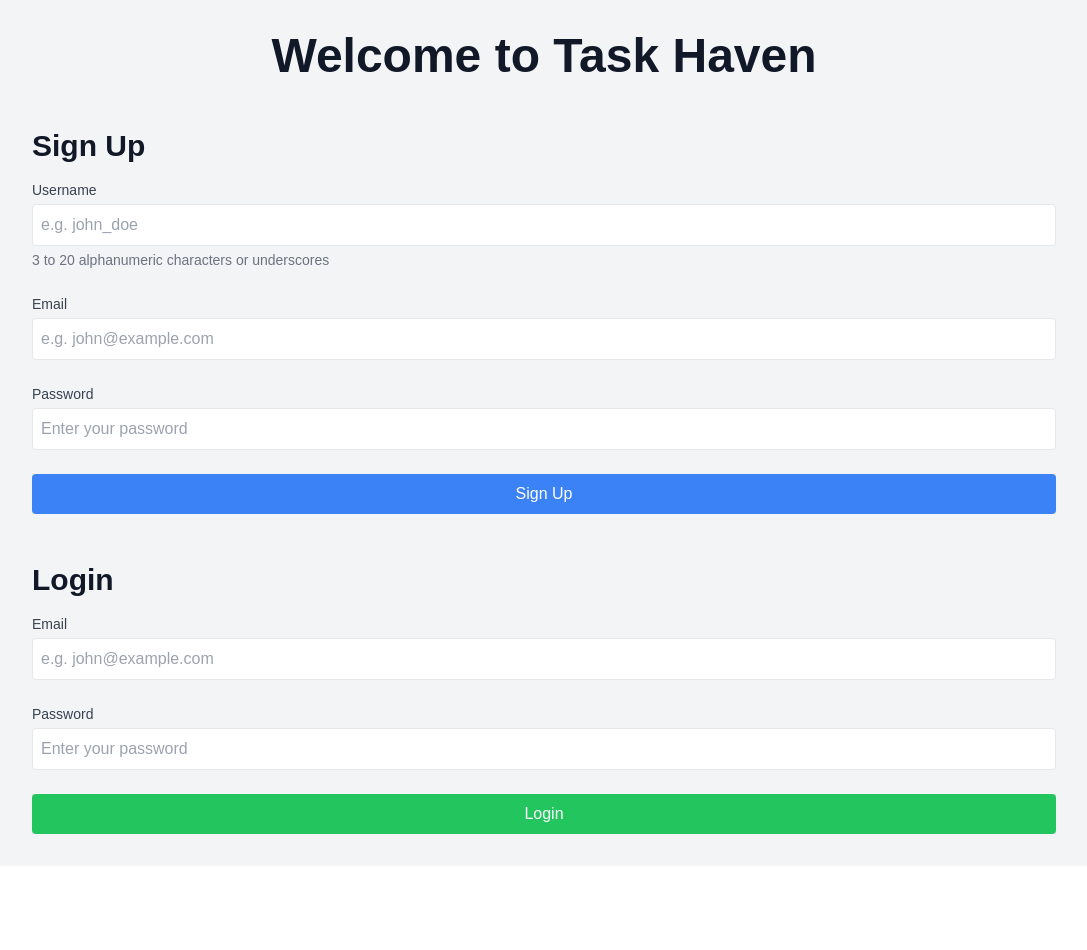
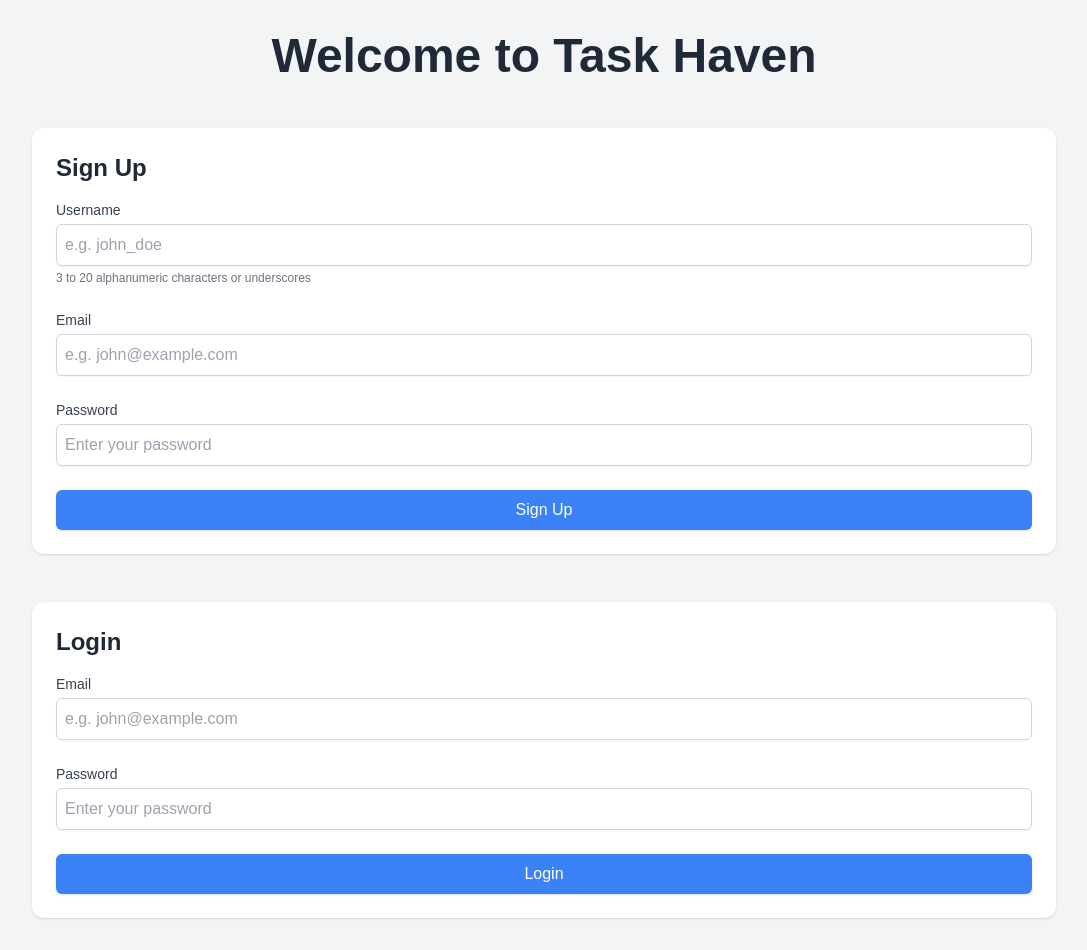
Before and after one commit to kuuchan-code/TaskHaven, a Next.js app: page / in a window 1280 px wide. Shown: the whole page, without its empty margins (96-1183 px from the left). Before the commit the page ends 866 px from the top, so only its background shows below. Built offline with nearby package versions, Linux system fonts and the light colour scheme.

Commit message:
リファクタリング中

```diff
--- a/src/app/page.tsx
+++ b/src/app/page.tsx
@@ -1,10 +1,10 @@
-// src/app/page.tsx
 "use client";
 
 import { useState, useEffect } from "react";
 import { useRouter } from "next/navigation";
 import { createClient } from "./utils/supabase/client";
 import { useTranslations } from "next-intl";
+import { buttonClasses, inputClasses, sectionHeaderClasses } from "./utils/designUtils";
 
 const validateUsername = (username: string): boolean =>
   /^[a-zA-Z0-9_]{3,20}$/.test(username);
@@ -112,19 +112,17 @@ export default function HomePage() {
 
   return (
     <main className="min-h-screen bg-gray-100 dark:bg-gray-900 p-8">
-      <div className="max-w-5xl mx-auto">
-        <h1 className="text-5xl font-extrabold text-center text-gray-900 dark:text-gray-100 mb-12">
+      <div className="max-w-5xl mx-auto space-y-12">
+        <h1 className={`text-5xl font-extrabold text-center ${sectionHeaderClasses} mb-12`}>
           {t("welcomeMessage")}
         </h1>
-        {error && <p className="text-red-500 mb-4">{error}</p>}
-        {message && <p className="text-green-500 mb-4">{message}</p>}
-        <section className="mb-12">
-          <h2 className="text-3xl font-bold text-gray-900 dark:text-gray-100 mb-4">
-            {t("signup")}
-          </h2>
+        {error && <p className="text-red-500 text-center">{error}</p>}
+        {message && <p className="text-green-500 text-center">{message}</p>}
+        <section className="bg-white dark:bg-gray-800 rounded-xl shadow p-6">
+          <h2 className={`${sectionHeaderClasses} mb-4`}>{t("signup")}</h2>
           <form onSubmit={handleSignUp} className="space-y-6">
             <div>
-              <label htmlFor="signup-username" className="block text-sm font-medium text-gray-700">
+              <label htmlFor="signup-username" className="block text-sm font-medium text-gray-700 dark:text-gray-300">
                 {t("username")}
               </label>
               <input
@@ -134,12 +132,12 @@ export default function HomePage() {
                 value={signUpUsername}
                 onChange={(e) => setSignUpUsername(e.target.value)}
                 required
-                className="mt-1 w-full p-2 border rounded"
+                className={inputClasses}
               />
-              <p className="mt-1 text-sm text-gray-500">{t("usernameHelp")}</p>
+              <p className="mt-1 text-xs text-gray-500 dark:text-gray-400">{t("usernameHelp")}</p>
             </div>
             <div>
-              <label htmlFor="signup-email" className="block text-sm font-medium text-gray-700">
+              <label htmlFor="signup-email" className="block text-sm font-medium text-gray-700 dark:text-gray-300">
                 {t("email")}
               </label>
               <input
@@ -149,11 +147,11 @@ export default function HomePage() {
                 value={signUpEmail}
                 onChange={(e) => setSignUpEmail(e.target.value)}
                 required
-                className="mt-1 w-full p-2 border rounded"
+                className={inputClasses}
               />
             </div>
             <div>
-              <label htmlFor="signup-password" className="block text-sm font-medium text-gray-700">
+              <label htmlFor="signup-password" className="block text-sm font-medium text-gray-700 dark:text-gray-300">
                 {t("password")}
               </label>
               <input
@@ -163,21 +161,19 @@ export default function HomePage() {
                 value={signUpPassword}
                 onChange={(e) => setSignUpPassword(e.target.value)}
                 required
-                className="mt-1 w-full p-2 border rounded"
+                className={inputClasses}
               />
             </div>
-            <button type="submit" className="w-full px-4 py-2 bg-blue-500 text-white rounded hover:bg-blue-600">
+            <button type="submit" className={buttonClasses}>
               {t("signup")}
             </button>
           </form>
         </section>
-        <section>
-          <h2 className="text-3xl font-bold text-gray-900 dark:text-gray-100 mb-4">
-            {t("login")}
-          </h2>
+        <section className="bg-white dark:bg-gray-800 rounded-xl shadow p-6">
+          <h2 className={`${sectionHeaderClasses} mb-4`}>{t("login")}</h2>
           <form onSubmit={handleLogin} className="space-y-6">
             <div>
-              <label htmlFor="login-email" className="block text-sm font-medium text-gray-700">
+              <label htmlFor="login-email" className="block text-sm font-medium text-gray-700 dark:text-gray-300">
                 {t("email")}
               </label>
               <input
@@ -187,11 +183,11 @@ export default function HomePage() {
                 value={loginEmail}
                 onChange={(e) => setLoginEmail(e.target.value)}
                 required
-                className="mt-1 w-full p-2 border rounded"
+                className={inputClasses}
               />
             </div>
             <div>
-              <label htmlFor="login-password" className="block text-sm font-medium text-gray-700">
+              <label htmlFor="login-password" className="block text-sm font-medium text-gray-700 dark:text-gray-300">
                 {t("password")}
               </label>
               <input
@@ -201,10 +197,10 @@ export default function HomePage() {
                 value={loginPassword}
                 onChange={(e) => setLoginPassword(e.target.value)}
                 required
-                className="mt-1 w-full p-2 border rounded"
+                className={inputClasses}
               />
             </div>
-            <button type="submit" className="w-full px-4 py-2 bg-green-500 text-white rounded hover:bg-green-600">
+            <button type="submit" className={buttonClasses}>
               {t("login")}
             </button>
           </form>
```
